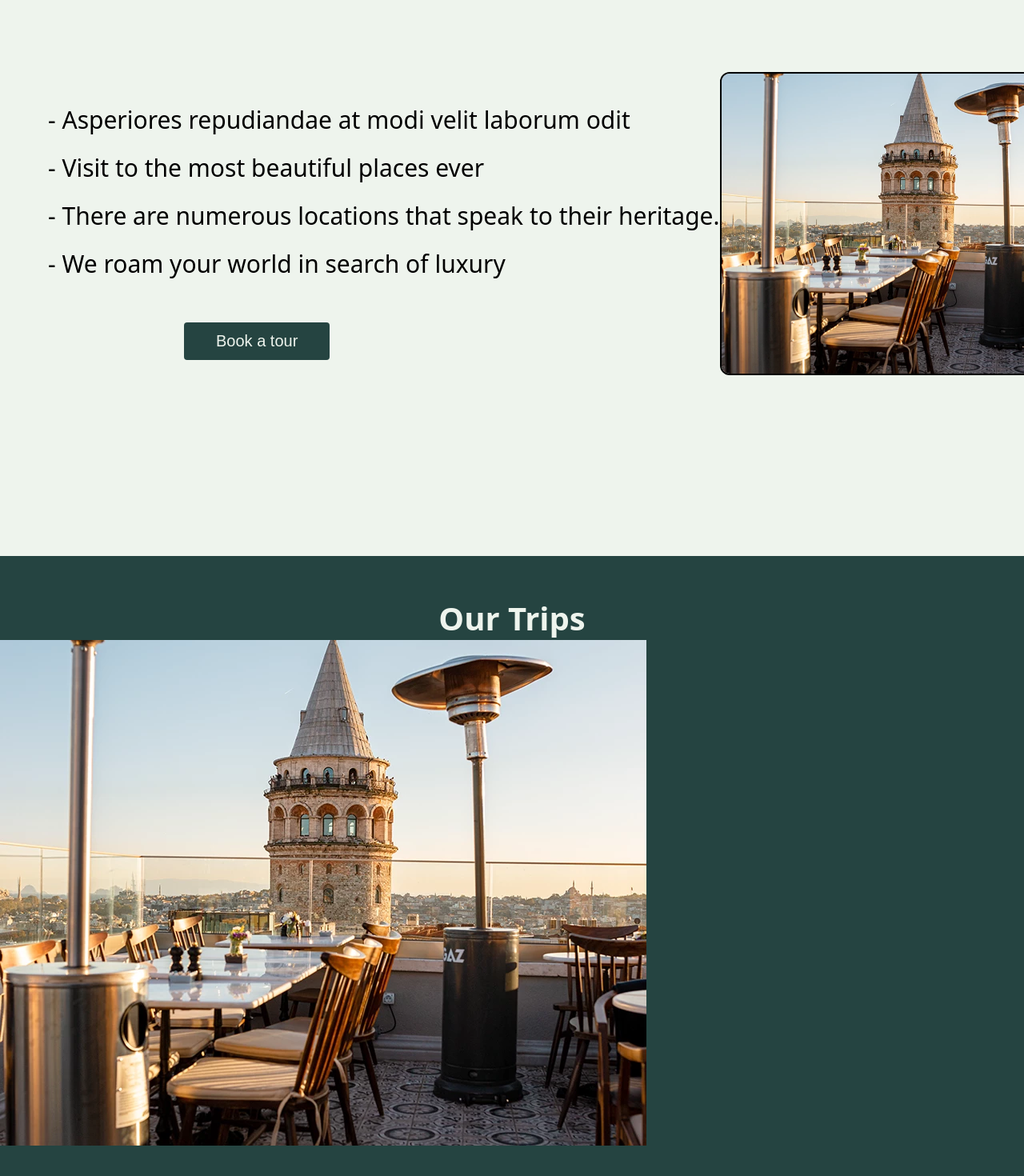
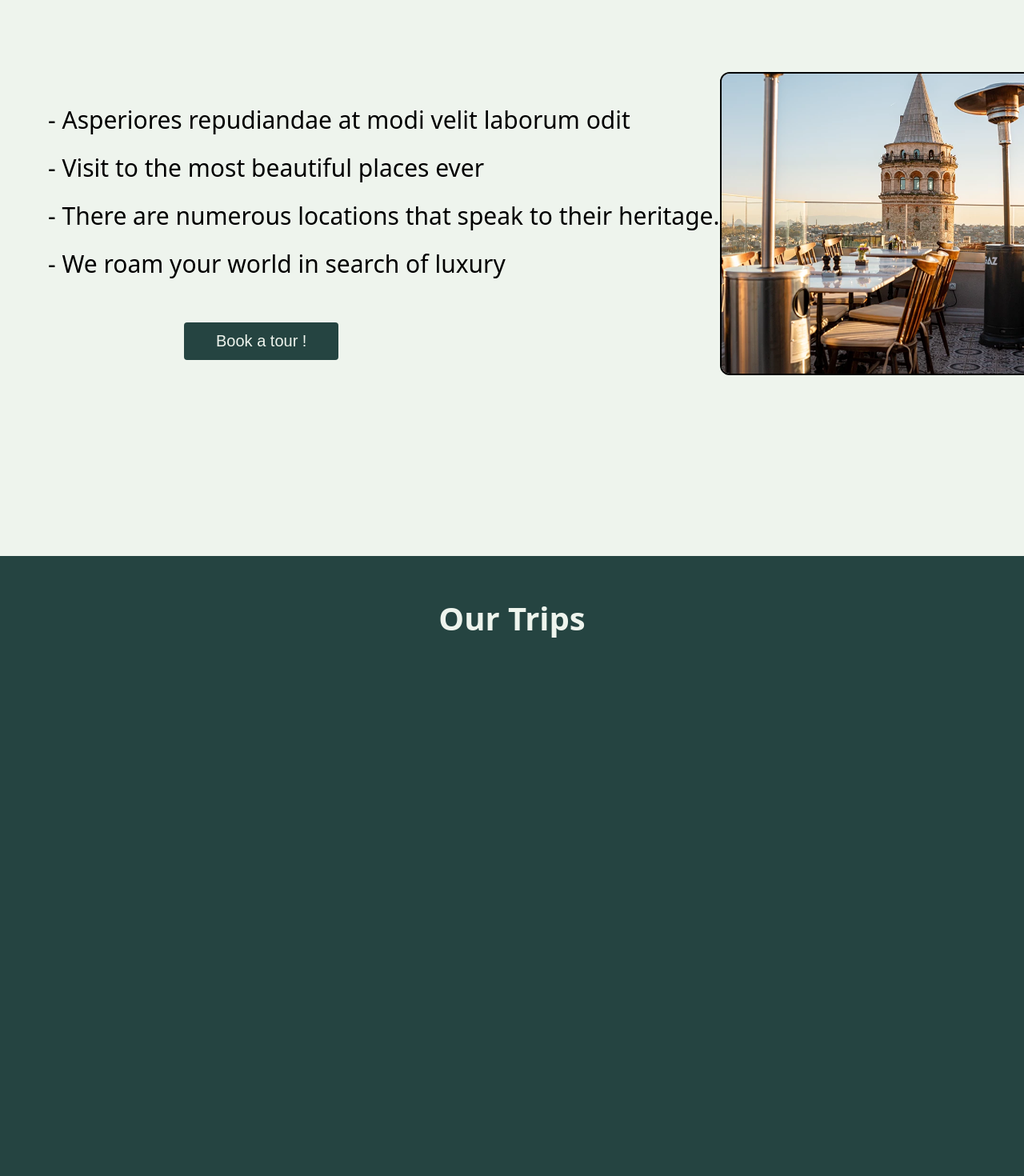
Before and after one commit to Tarek994/bg-React, a React (Create React App) app: page / in a window 1280 px wide. Shown: the part 905-2375 px from the top of the page at 80% size. Built offline with nearby package versions, Linux system fonts and the light colour scheme.

Commit message:
chore(sevrices): comment line to test code

```diff
--- a/src/Components/Services.jsx
+++ b/src/Components/Services.jsx
@@ -20,7 +20,7 @@ const Services = () => {
               <li>- We roam your world in search of luxury</li>
             </ul>
             <button className="book-btn">
-             Book a tour
+             Book a tour !
             </button>
           </div>
         </div>
@@ -34,7 +34,7 @@ const Services = () => {
       </div>
 
       <div className="trip-items">
-      <img className="trip-image" src={newimg} alt="" />
+      {/* <img className="trip-image" src={newimg} alt="" /> */}
       </div>
 
     </div>
```
